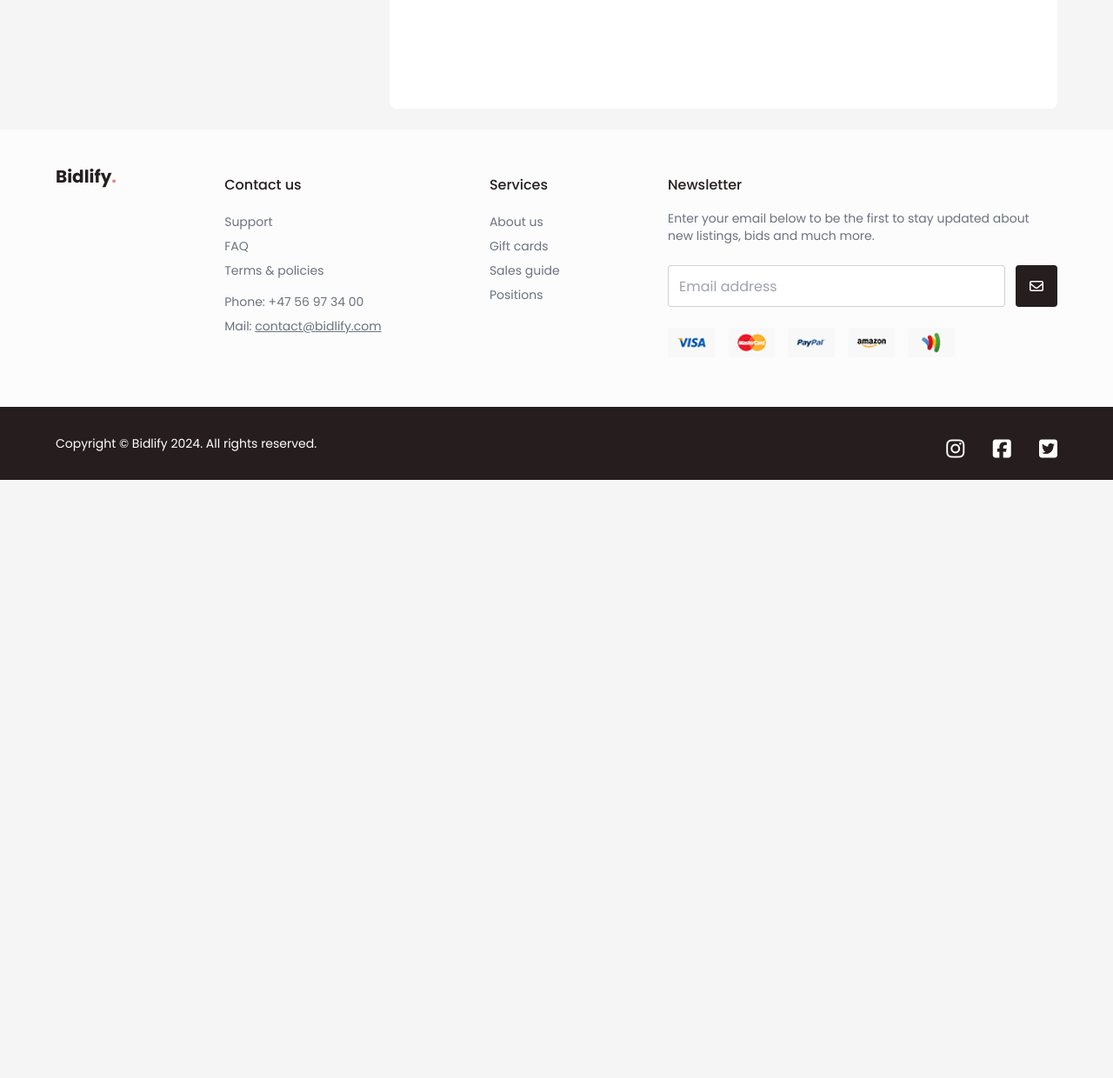
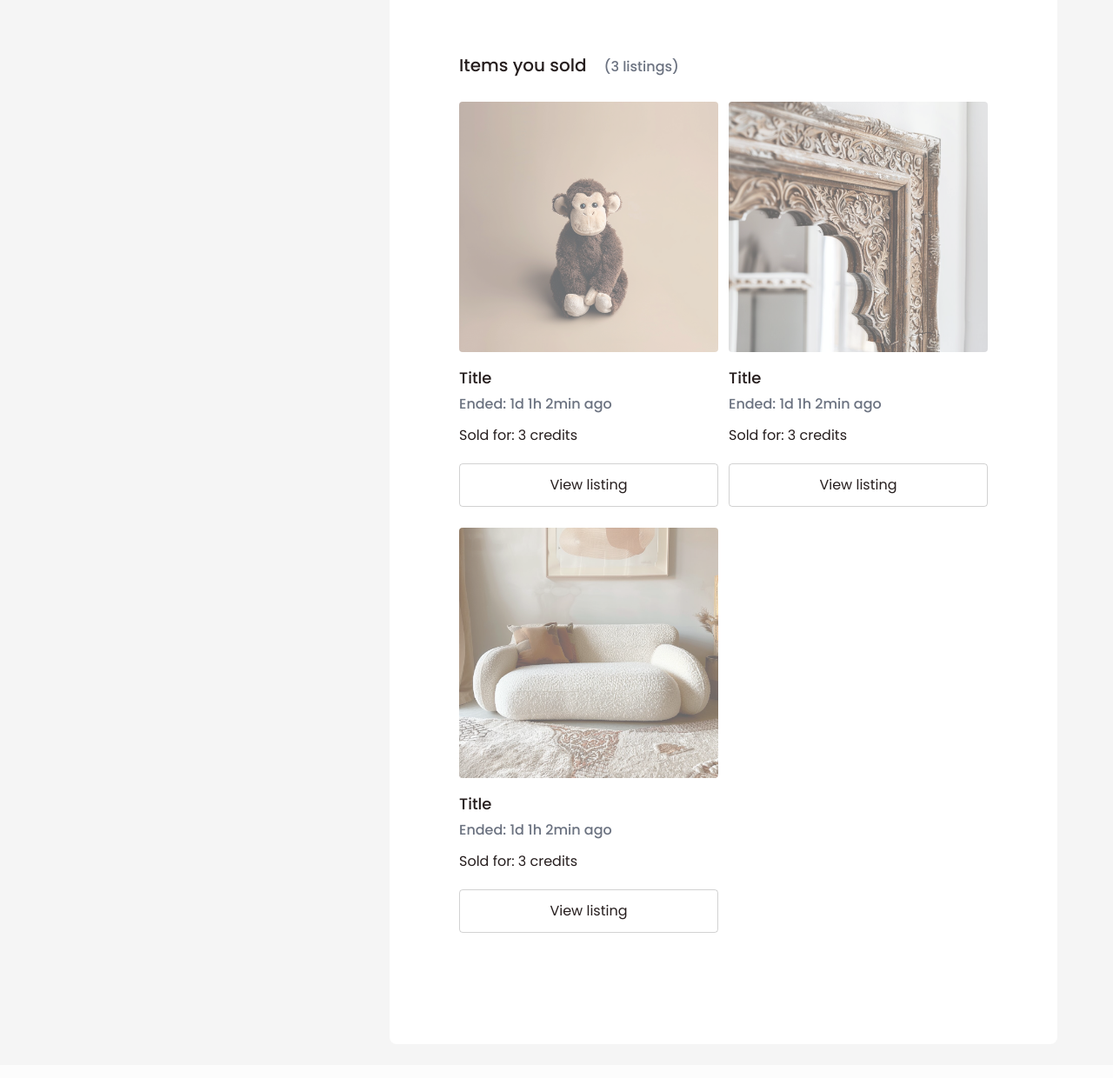
Before and after one commit to viniccius-dev/Bidify-SP2, a website with bundled scripts: page pages/profile/index.html in a window 1280 px wide. Shown: the part 2340-3580 px from the top of the page at 87% size. Before the commit the page ends 2892 px from the top, so only its background shows below. Built offline with nearby package versions, Linux system fonts and the light colour scheme; no server answers.

Commit message:
Update index.html

```diff
--- a/pages/profile/index.html
+++ b/pages/profile/index.html
@@ -176,6 +176,44 @@
                 </figure>
         </div>
 
+        <div class="flex flex-col">
+            <div class="flex gap-5 items-center mb-6">
+                <h1 class="font-medium 2xl:font-semibold md:text-lg lg:text-xl 2xl:text-2xl md:mb-1">Items you sold</h1>
+                <span class="text-gray-500 text-sm lg:text-base lg:font-medium">(3 listings)</span>
+            </div>
+
+            <div class="grid grid-cols-1 md:grid-cols-2 2xl:grid-cols-4 gap-y-6 sm:gap-x-3 sm:gap-y-6 md:gap-3 lg:gap-y-6 mb-16">
+                <figure>
+                    <img src="/src/images/placeholder/placeholder5.jpg" alt="" class="rounded w-full object-cover listing-image opacity-60 hover:opacity-100 duration-100 h-80 md:h-96 xl:h-72 2xl:h-90">
+                    <figcaption>
+                        <h2 class="font-medium text-sm md:text-base xl:text-lg 2xl:text-xl pt-3 md:pt-4">Title</h2>
+                        <p class="text-gray-500 pb-2 xl:pb-3 pt-1 xl:pt-1 font-medium text-xs md:text-sm xl:text-base">Ended: <span>1d 1h 2min ago</span></p>
+                        <p class="pb-4 md:pb-5 text-xs font-medium md:font-normal sm:text-sm lg:text-base 2xl:text-lg">Sold for: <span>3 credits</span></p>
+                    </figcaption>
+                    <button class="border rounded w-full py-2 md:py-3 hover:bg-secondary hover:border-secondary text-xs md:text-sm xl:text-base duration-300">View listing</button>
+                </figure>
+
+                <figure>
+                    <img src="/src/images/placeholder/placeholder6.jpg" alt="" class="rounded w-full object-cover listing-image opacity-60 hover:opacity-100 duration-100 h-80 md:h-96 xl:h-72 2xl:h-90">
+                    <figcaption>
+                        <h2 class="font-medium text-sm md:text-base xl:text-lg 2xl:text-xl pt-3 md:pt-4">Title</h2>
+                        <p class="text-gray-500 pb-2 xl:pb-3 pt-1 xl:pt-1 font-medium text-xs md:text-sm xl:text-base">Ended: <span>1d 1h 2min ago</span></p>
+                        <p class="pb-4 md:pb-5 text-xs font-medium md:font-normal sm:text-sm lg:text-base 2xl:text-lg">Sold for: <span>3 credits</span></p>
+                    </figcaption>
+                    <button class="border rounded w-full py-2 md:py-3 hover:bg-secondary hover:border-secondary text-xs md:text-sm xl:text-base duration-300">View listing</button>
+                </figure>
+
+                <figure>
+                    <img src="/src/images/placeholder/placeholder7.jpg" alt="" class="rounded w-full object-cover listing-image opacity-60 hover:opacity-100 duration-100 h-80 md:h-96 xl:h-72 2xl:h-90">
+                    <figcaption>
+                        <h2 class="font-medium text-sm md:text-base xl:text-lg 2xl:text-xl pt-3 md:pt-4">Title</h2>
+                        <p class="text-gray-500 pb-2 xl:pb-3 pt-1 xl:pt-1 font-medium text-xs md:text-sm xl:text-base">Ended: <span>1d 1h 2min ago</span></p>
+                        <p class="pb-4 md:pb-5 text-xs font-medium md:font-normal sm:text-sm lg:text-base 2xl:text-lg">Sold for: <span>3 credits</span></p>
+                    </figcaption>
+                    <button class="border rounded w-full py-2 md:py-3 hover:bg-secondary hover:border-secondary text-xs md:text-sm xl:text-base duration-300">View listing</button>
+                </figure>
+        </div>
+
     </section>
 </main>
 
```
